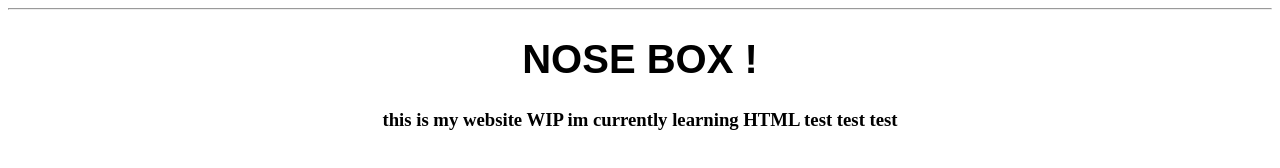
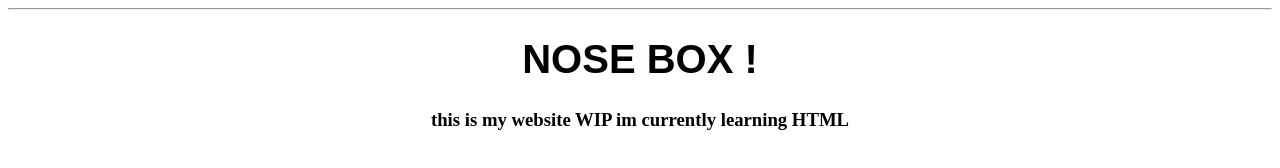
Before and after one commit to schnostrils/nose-box-art, a plain HTML site: page index.html in a window 1280 px wide. Drawn offline with Linux system fonts and the light colour scheme.

Commit message:
Update index.html

```diff
--- a/index.html
+++ b/index.html
@@ -21,7 +21,7 @@ class="site-title">
 </h1>
 <h3
 class="homepage-body">
-this is my website WIP im currently learning HTML test test test
+this is my website WIP im currently learning HTML
 </h3>
 </head>
 </body>
```
